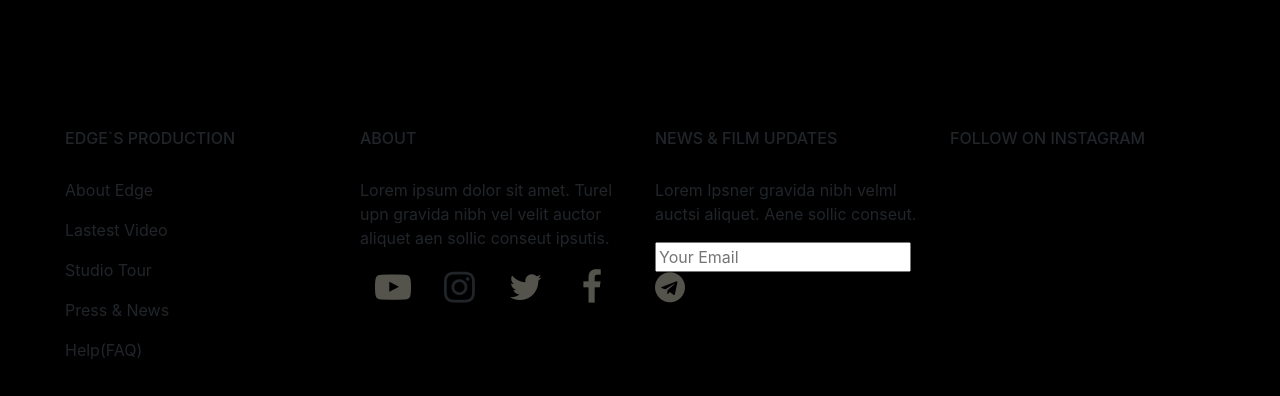
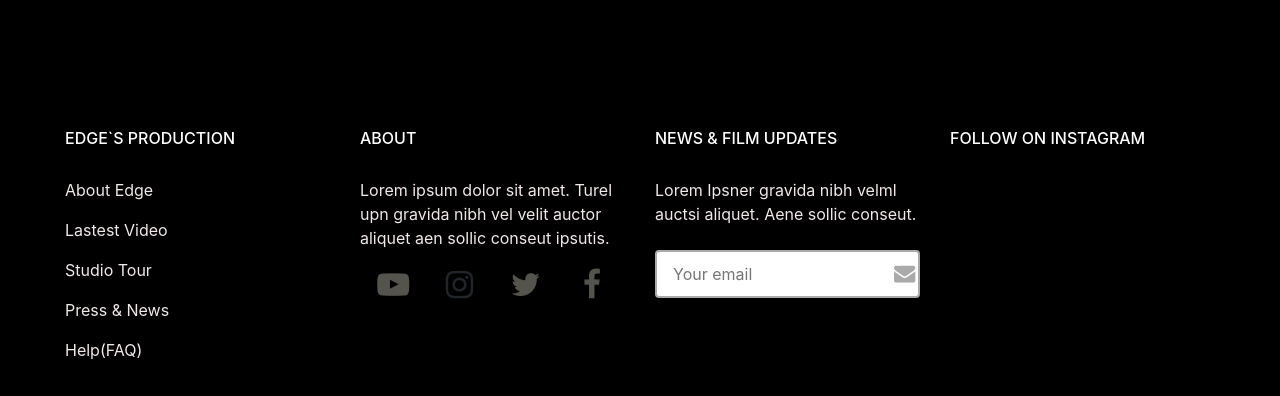
Before and after one commit to nongvanto/footer, a plain HTML site: page index.html in a window 1280 px wide. Drawn offline with nearby package versions, Linux system fonts and the light colour scheme.

Commit message:
modified:   index.html 	modified:   style.css

```diff
--- a/index.html
+++ b/index.html
@@ -15,7 +15,7 @@
     <footer>
     <div class="footer">
         <div class="row">
-            <div class="col-3">
+            <div class="col-md-3">
                 <div class="main">
                     <h6>EDGE`S PRODUCTION</h6>
                         <div class="menu">
@@ -27,33 +27,33 @@
                         </div>
             </div>
             </div>
-            <div class="col-3">
+            <div class="col-md-3">
                 <div class="main">
                     <h6>ABOUT</h6>
                         <div class="menu">
                            <p>Lorem ipsum dolor sit amet. Turel upn gravida nibh vel velit auctor aliquet aen sollic conseut ipsutis.</p>
                         </div>
                         <div class="info">
-                            <div><i class="fa fa-youtube-play" style="font-size:36px;color: #54544d"></i></div>
-                            <div><i class="fa fa-instagram" style="font-size:36px"></i></div>
-                            <div><i class="fa fa-twitter" style="font-size:36px;color:#54544d"></i></div>
-                            <div><i class="fa fa-facebook-f" style="font-size:36px;color:#54544d"></i></div>
+                            <div><i class="fa fa-youtube-play" style="font-size:32px;color: #54544d"></i></div>
+                            <div><i class="fa fa-instagram" style="font-size:32px"></i></div>
+                            <div><i class="fa fa-twitter" style="font-size:32px;color:#54544d"></i></div>
+                            <div><i class="fa fa-facebook-f" style="font-size:32px;color:#54544d"></i></div>
                         </div>
             </div>
             </div>
-            <div class="col-3">
+            <div class="col-md-3">
                 <div class="main">
                     <h6>NEWS & FILM UPDATES</h6>
                         <div class="menu">
                            <p>Lorem Ipsner gravida nibh velml auctsi aliquet. Aene sollic conseut.</p>
                         </div>
-                        <div class="input-container">
-                            <input class="input-name" type="text" placeholder="Your Email" name="usrnm">
-                            <i class="fa fa-telegram" style="font-size:30px; color: #54544d;"></i>
-                          </div>
+                        <div class="inputWithIcon">
+                            <input type="text" placeholder="Your email">
+                            <i class="fa fa-envelope fa-lg fa-fw" aria-hidden="true"></i>
+                        </div>
             </div>
             </div>
-            <div class="col-3">
+            <div class="col-md-3">
                 <div class="main">
                     <h6>FOLLOW ON INSTAGRAM</h6>
                         <div class="menu">
--- a/style.css
+++ b/style.css
@@ -1,6 +1,13 @@
 body {
     padding: 50px;
     background-color: black !important;
+}
+h6 {
+    font-size: 700;
+    color: white;
+}
+p {
+    color: rgb(241, 232, 232);
 }
 .menu {
     margin-top: 30px;
@@ -21,3 +28,41 @@ body {
     line-height: 40px;
     font-size: 20px;
  }
+/*Don't forget to add Font Awesome CSS : "https://cdnjs.cloudflare.com/ajax/libs/font-awesome/4.7.0/css/font-awesome.css"*/
+
+input[type="text"] {
+    width: 100%;
+    border: 2px solid #aaa;
+    border-radius: 4px;
+    margin: 8px 0;
+    outline: none;
+    padding: 8px;
+    box-sizing: border-box;
+    transition: 0.3s;
+  }
+
+  input[type="text"]:focus {
+    border-color: dodgerBlue;
+    box-shadow: 0 0 8px 0 dodgerBlue;
+  }
+
+  .inputWithIcon input[type="text"] {
+    padding:10px 16px;
+  }
+
+  .inputWithIcon {
+    position: relative;
+  }
+
+  .inputWithIcon i {
+    position: absolute;
+    right: 10px;
+    top: 8px;
+    padding: 16px;
+    color: #aaa;
+    transition: 0.3s;
+  }
+
+  .inputWithIcon input[type="text"]:focus + i {
+    color: dodgerBlue;
+  }
```
